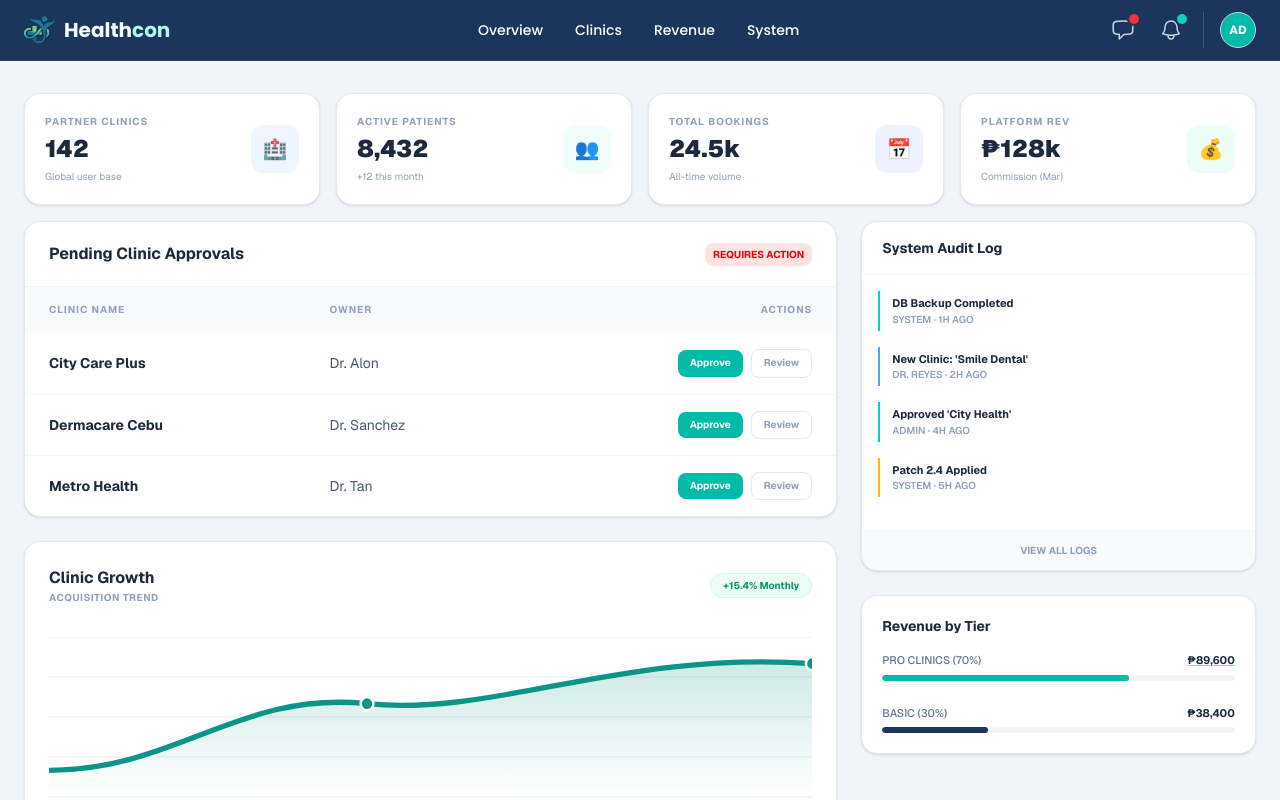
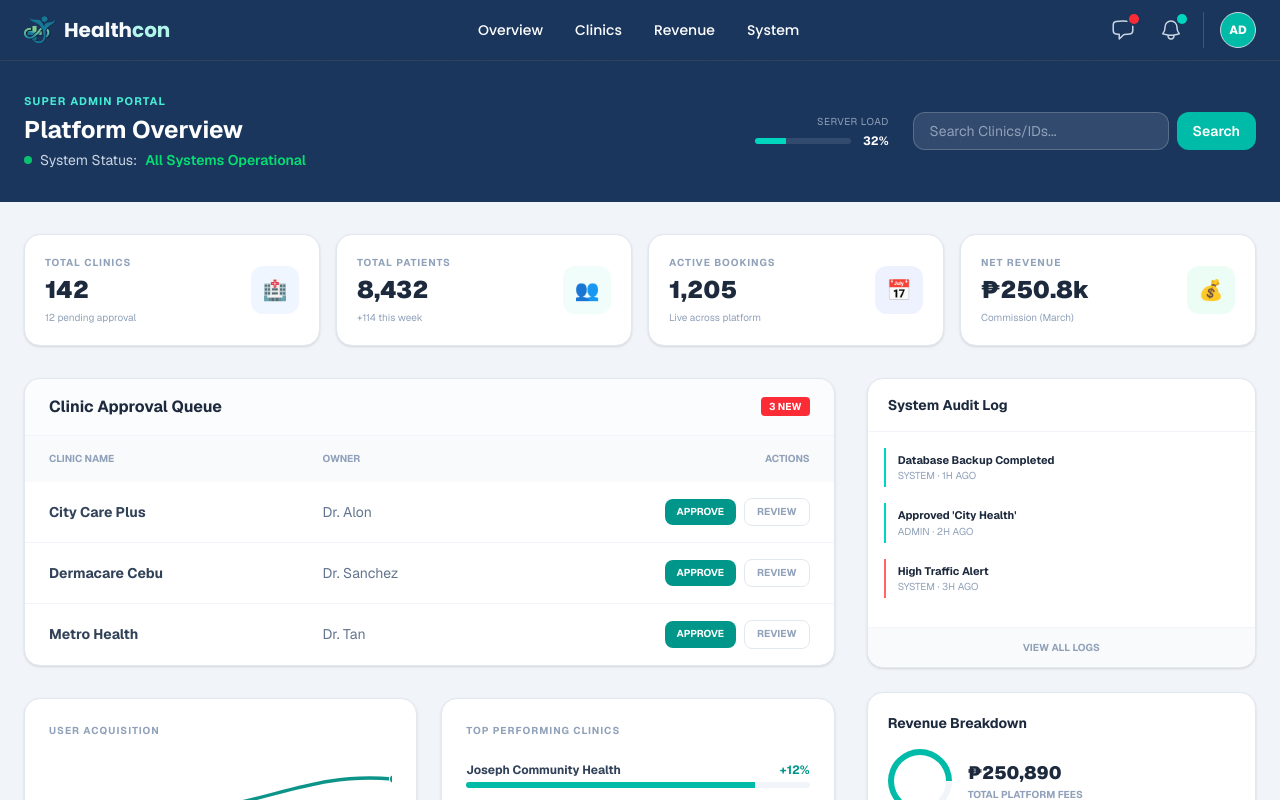
Before and after one commit to Crsrll/healthcon, a Next.js app: page /admin/dashboard in a window 1280 px wide. Shown: the top 800 px of the page. Built offline with nearby package versions, Linux system fonts and the light colour scheme.

Commit message:
tweaked admin dashboard

```diff
--- a/app/(admin)/admin/dashboard/page.js
+++ b/app/(admin)/admin/dashboard/page.js
@@ -12,44 +12,80 @@ export default function PlatformAdminDashboard() {
     { id: 3, name: "Metro Health", owner: "Dr. Tan", city: "Manila", date: "1 day ago" },
   ];
 
+  const topClinics = [
+    { name: "Joseph Community Health", bookings: 420, growth: "+12%", color: "bg-teal-500" },
+    { name: "Iligan Medical Center", bookings: 310, growth: "+8%", color: "bg-blue-500" },
+    { name: "CDO Outpatient Clinic", bookings: 215, growth: "+5%", color: "bg-indigo-500" },
+  ];
+
   return (
     <main className="min-h-screen bg-slate-100 font-sans pb-10">
-      <div className="max-w-7xl mx-auto px-6 py-8 space-y-6">
 
-        {/* TOP KPI CARDS */}
-        <div className="grid grid-cols-1 sm:grid-cols-2 lg:grid-cols-4 gap-4 mb-4">
-          <PulseCard
-            title="Partner Clinics" value="142" subtext="Global user base"
-            icon="🏥" color="text-blue-600" iconBg="bg-blue-50"
-          />
-          <PulseCard
-            title="Active Patients" value="8,432" subtext="+12 this month"
-            icon="👥" color="text-teal-600" iconBg="bg-teal-50"
-          />
-          <PulseCard
-            title="Total Bookings" value="24.5k" subtext="All-time volume"
-            icon="📅" color="text-indigo-600" iconBg="bg-indigo-50"
-          />
-          <PulseCard
-            title="Platform Rev" value="₱128k" subtext="Commission (Mar)"
-            icon="💰" color="text-emerald-600" iconBg="bg-emerald-50"
-          />
+      {/* ── UPGRADED ADMIN HEADER (Matches Clinic Density) ── */}
+      <div className="relative bg-[#1a365d] overflow-hidden">
+        <div className="absolute inset-0 opacity-10" style={{ backgroundImage: "linear-gradient(rgba(255,255,255,0.07) 1px, transparent 1px), linear-gradient(90deg, rgba(255,255,255,0.07) 1px, transparent 1px)", backgroundSize: "32px 32px" }} />
+        <div className="relative max-w-7xl mx-auto px-6 py-8 flex flex-col md:flex-row items-center justify-between gap-6">
+          <div>
+            <p className="text-teal-300 text-[11px] font-bold uppercase tracking-widest mb-1">Super Admin Portal</p>
+            <h1 className="text-white text-2xl font-bold">Platform Overview</h1>
+            <p className="text-slate-300 text-sm mt-1 flex items-center gap-2">
+              <span className="inline-block w-2 h-2 rounded-full bg-green-400 animate-pulse" />
+              System Status: <span className="text-green-400 font-semibold">All Systems Operational</span>
+            </p>
+          </div>
+
+          <div className="flex items-center gap-6">
+            {/* Server Load Monitor */}
+            <div className="hidden lg:block text-right">
+              <p className="text-slate-400 text-[10px] uppercase tracking-wider mb-1">Server Load</p>
+              <div className="flex items-center gap-3">
+                <div className="w-24 h-1.5 bg-white/10 rounded-full overflow-hidden">
+                  <div className="h-full bg-teal-400 w-[32%]" />
+                </div>
+                <span className="text-white font-bold text-xs">32%</span>
+              </div>
+            </div>
+            {/* Global Search */}
+            <div className="flex gap-2">
+              <div className="relative">
+                <input
+                  type="text"
+                  value={search}
+                  onChange={(e) => setSearch(e.target.value)}
+                  placeholder="Search Clinics/IDs..."
+                  className="bg-white/10 border border-white/20 rounded-xl pl-4 pr-4 py-2 text-sm text-white placeholder-slate-400 outline-none focus:bg-white/20 transition-all w-48 lg:w-64"
+                />
+              </div>
+              <button className="bg-teal-500 hover:bg-teal-400 px-4 py-2 rounded-xl text-sm font-semibold text-white transition-all">Search</button>
+            </div>
+          </div>
+        </div>
+      </div>
+
+      <div className="max-w-7xl mx-auto px-6 py-8 space-y-8">
+
+        {/* KPI CARDS */}
+        <div className="grid grid-cols-1 sm:grid-cols-2 lg:grid-cols-4 gap-4">
+          <PulseCard title="Total Clinics" value="142" subtext="12 pending approval" icon="🏥" color="text-blue-600" iconBg="bg-blue-50" />
+          <PulseCard title="Total Patients" value="8,432" subtext="+114 this week" icon="👥" color="text-teal-600" iconBg="bg-teal-50" />
+          <PulseCard title="Active Bookings" value="1,205" subtext="Live across platform" icon="📅" color="text-indigo-600" iconBg="bg-indigo-50" />
+          <PulseCard title="Net Revenue" value="₱250.8k" subtext="Commission (March)" icon="💰" color="text-emerald-600" iconBg="bg-emerald-50" />
         </div>
 
-        <div className="grid grid-cols-1 lg:grid-cols-3 gap-6">
+        <div className="grid grid-cols-1 lg:grid-cols-3 gap-8">
 
-          {/* LEFT COLUMN: Table and Chart (2 Columns Wide) */}
-          <div className="lg:col-span-2 space-y-6">
+          {/* LEFT COLUMN (2/3) */}
+          <div className="lg:col-span-2 space-y-8">
 
-            {/* 1. APPROVAL QUEUE TABLE */}
+            {/* 1. APPROVAL QUEUE */}
             <section className="bg-white rounded-2xl border border-slate-200 shadow-sm overflow-hidden">
-              <div className="px-6 py-5 border-b border-slate-100 flex justify-between items-center">
-                <h2 className="font-bold text-slate-800">Pending Clinic Approvals</h2>
-                <span className="bg-red-100 text-red-600 text-[10px] font-bold px-2 py-1 rounded-lg uppercase">Requires Action</span>
+              <div className="px-6 py-4 border-b border-slate-100 flex justify-between items-center bg-slate-50/50">
+                <h2 className="font-bold text-slate-800">Clinic Approval Queue</h2>
+                <span className="bg-red-500 text-white text-[10px] font-bold px-2 py-0.5 rounded">3 NEW</span>
               </div>
               <div className="overflow-x-auto">
                 <table className="w-full text-left text-sm">
-                  <thead className="bg-slate-50 text-[10px] uppercase font-bold text-slate-400 tracking-widest">
+                  <thead className="bg-slate-50 text-[10px] uppercase font-bold text-slate-400">
                     <tr>
                       <th className="px-6 py-4">Clinic Name</th>
                       <th className="px-6 py-4">Owner</th>
@@ -58,12 +94,12 @@ export default function PlatformAdminDashboard() {
                   </thead>
                   <tbody className="divide-y divide-slate-100">
                     {pendingClinics.map((clinic) => (
-                      <tr key={clinic.id} className="hover:bg-slate-50 transition-colors text-slate-600">
-                        <td className="px-6 py-4 font-bold text-slate-800">{clinic.name}</td>
-                        <td className="px-6 py-4">{clinic.owner}</td>
+                      <tr key={clinic.id} className="hover:bg-slate-50 transition-colors">
+                        <td className="px-6 py-4 font-bold text-slate-700">{clinic.name}</td>
+                        <td className="px-6 py-4 text-slate-500">{clinic.owner}</td>
                         <td className="px-6 py-4 text-right space-x-2">
-                          <button className="text-[10px] font-bold bg-teal-500 text-white px-3 py-1.5 rounded-lg hover:bg-teal-600">Approve</button>
-                          <button className="text-[10px] font-bold bg-white text-slate-400 border border-slate-200 px-3 py-1.5 rounded-lg hover:bg-red-50">Review</button>
+                          <button className="bg-teal-600 text-white px-3 py-1.5 rounded-lg text-[10px] font-bold uppercase hover:bg-teal-700">Approve</button>
+                          <button className="border border-slate-200 text-slate-400 px-3 py-1.5 rounded-lg text-[10px] font-bold uppercase hover:bg-red-50 hover:text-red-500">Review</button>
                         </td>
                       </tr>
                     ))}
@@ -72,79 +108,58 @@ export default function PlatformAdminDashboard() {
               </div>
             </section>
 
-            {/* 2. MANUAL SVG CLINIC GROWTH CHART */}
-            <section className="bg-white p-6 rounded-2xl border border-slate-200 shadow-sm">
-              <div className="flex items-center justify-between mb-8">
-                <div>
-                  <h3 className="text-slate-800 font-bold">Clinic Growth</h3>
-                  <p className="text-[10px] text-slate-400 uppercase font-bold tracking-wider">Acquisition Trend</p>
-                </div>
-                <div className="bg-emerald-50 text-emerald-600 text-[10px] font-bold px-3 py-1 rounded-full border border-emerald-100">
-                  +15.4% Monthly
-                </div>
-              </div>
+            {/* 2. ANALYTICS GRID (New Section to match Clinic richness) */}
+            <div className="grid grid-cols-1 md:grid-cols-2 gap-6">
+               {/* Growth Chart (Your existing SVG) */}
+               <section className="bg-white p-6 rounded-2xl border border-slate-200 shadow-sm">
+                  <h3 className="text-slate-400 text-[10px] font-bold uppercase tracking-widest mb-6">User Acquisition</h3>
+                  <div className="relative h-32 w-full">
+                    <svg className="w-full h-full" viewBox="0 0 600 150" preserveAspectRatio="none">
+                      <path d="M0,100 C100,100 150,40 250,50 C350,60 450,10 600,20" fill="none" stroke="#0d9488" strokeWidth="4" strokeLinecap="round" />
+                      <circle cx="600" cy="20" r="5" fill="#0d9488" stroke="#fff" strokeWidth="2" />
+                    </svg>
+                    <div className="flex justify-between mt-4 text-[10px] font-bold text-slate-400 uppercase">
+                      <span>Jan</span><span>Feb</span><span className="text-teal-600 font-black">March</span>
+                    </div>
+                  </div>
+               </section>
 
-              {/* The "Unstretched" SVG Container */}
-              <div className="relative w-full h-50">
-                <svg className="w-full h-full" viewBox="0 0 600 150" preserveAspectRatio="none">
-                  {/* Background Grid Lines */}
-                  {[0, 30, 60, 90, 120].map((y) => (
-                    <line key={y} x1="0" y1={y} x2="600" y2={y} stroke="#f1f5f9" strokeWidth="1.5" />
-                  ))}
-
-                  {/* Gradient Definition */}
-                  <defs>
-                    <linearGradient id="chartGradient" x1="0" y1="0" x2="0" y2="1">
-                      <stop offset="0%" stopColor="#0d9488" stopOpacity="0.2" />
-                      <stop offset="100%" stopColor="#0d9488" stopOpacity="0" />
-                    </linearGradient>
-                  </defs>
-
-                  {/* The Fill Area (Bottom Shadow) */}
-                  <path
-                    d="M0,100 C100,100 150,40 250,50 C350,60 450,10 600,20 L600,120 L0,120 Z"
-                    fill="url(#chartGradient)"
-                  />
-
-                  {/* The Smooth Wavy Line */}
-                  <path
-                    d="M0,100 C100,100 150,40 250,50 C350,60 450,10 600,20"
-                    fill="none"
-                    stroke="#0d9488"
-                    strokeWidth="4"
-                    strokeLinecap="round"
-                  />
-
-                  {/* Data Points (Dots) */}
-                  <circle cx="250" cy="50" r="5" fill="#0d9488" stroke="#fff" strokeWidth="2" />
-                  <circle cx="600" cy="20" r="5" fill="#0d9488" stroke="#fff" strokeWidth="2" />
-                </svg>
-
-                {/* Labels outside SVG to keep them crisp */}
-                <div className="flex justify-between mt-4 text-[10px] font-bold text-slate-400 uppercase px-1">
-                  <span>Jan</span>
-                  <span>Feb</span>
-                  <span className="text-teal-600 font-black">March (Today)</span>
-                </div>
-              </div>
-            </section>
+               {/* Top Performing Clinics (New Content) */}
+               <section className="bg-white p-6 rounded-2xl border border-slate-200 shadow-sm">
+                  <h3 className="text-slate-400 text-[10px] font-bold uppercase tracking-widest mb-6">Top Performing Clinics</h3>
+                  <div className="space-y-4">
+                    {topClinics.map((clinic) => (
+                      <div key={clinic.name}>
+                        <div className="flex justify-between text-xs mb-1">
+                          <span className="font-bold text-slate-700">{clinic.name}</span>
+                          <span className="text-teal-600 font-bold">{clinic.growth}</span>
+                        </div>
+                        <div className="w-full h-1.5 bg-slate-100 rounded-full overflow-hidden">
+                          <div className={`${clinic.color} h-full`} style={{ width: `${(clinic.bookings / 500) * 100}%` }} />
+                        </div>
+                      </div>
+                    ))}
+                  </div>
+               </section>
+            </div>
           </div>
 
-          {/* RIGHT COLUMN: Sidebar (1 Column Wide) */}
+          {/* RIGHT COLUMN (1/3) */}
           <aside className="space-y-6">
-            <section className="bg-white rounded-2xl border border-slate-200 shadow-sm h-[350px] flex flex-col overflow-hidden">
+
+            {/* Audit Log */}
+            <section className="bg-white rounded-2xl border border-slate-200 shadow-sm h-[290px] flex flex-col overflow-hidden">
               <div className="px-5 py-4 border-b border-slate-100 font-bold text-slate-800 text-sm">System Audit Log</div>
               <div className="p-4 space-y-4 overflow-y-auto flex-1 no-scrollbar">
                 {[
-                  { user: "System", action: "DB Backup Completed", time: "1h ago", color: "border-teal-400" },
-                  { user: "Dr. Reyes", action: "New Clinic: 'Smile Dental'", time: "2h ago", color: "border-blue-400" },
-                  { user: "Admin", action: "Approved 'City Health'", time: "4h ago", color: "border-teal-400" },
-                  { user: "System", action: "Patch 2.4 Applied", time: "5h ago", color: "border-amber-400" },
+                  { user: "System", action: "Database Backup Completed", time: "1h ago", color: "border-teal-400" },
+                  { user: "Admin", action: "Approved 'City Health'", time: "2h ago", color: "border-teal-400" },
+                  { user: "System", action: "High Traffic Alert", time: "3h ago", color: "border-red-400" },
                 ].map((log, i) => (
-                  <div key={i} className={`flex gap-3 items-start border-l-2 ${log.color} pl-3 py-1 transition-colors hover:bg-slate-50`}>
+                  <div key={i} className={`flex gap-3 items-start border-l-2 ${log.color} pl-3 py-1`}>
                     <div>
                       <p className="text-[11px] text-slate-800 font-bold">{log.action}</p>
-                      <p className="text-[10px] text-slate-400 uppercase font-semibold">{log.user} · {log.time}</p>
+                      <p className="text-[10px] text-slate-400 uppercase">{log.user} · {log.time}</p>
                     </div>
                   </div>
                 ))}
@@ -154,27 +169,15 @@ export default function PlatformAdminDashboard() {
               </button>
             </section>
 
+            {/* Revenue Widget */}
             <section className="bg-white rounded-2xl border border-slate-200 shadow-sm p-5">
-              <h3 className="font-bold text-slate-800 text-sm mb-4">Revenue by Tier</h3>
-              <div className="space-y-4">
-                <div className="space-y-1.5">
-                  <div className="flex justify-between items-center text-[11px]">
-                    <span className="text-slate-500 font-medium uppercase">Pro Clinics (70%)</span>
-                    <span className="font-bold text-slate-800 underline decoration-teal-300">₱89,600</span>
-                  </div>
-                  <div className="w-full h-1.5 bg-slate-100 rounded-full overflow-hidden">
-                    <div className="w-[70%] h-full bg-teal-500 rounded-full" />
-                  </div>
-                </div>
-                <div className="space-y-1.5 pt-2">
-                  <div className="flex justify-between items-center text-[11px]">
-                    <span className="text-slate-500 font-medium uppercase">Basic (30%)</span>
-                    <span className="font-bold text-slate-800">₱38,400</span>
-                  </div>
-                  <div className="w-full h-1.5 bg-slate-100 rounded-full overflow-hidden">
-                    <div className="w-[30%] h-full bg-[#1a365d] rounded-full" />
-                  </div>
-                </div>
+              <h3 className="font-bold text-slate-800 text-sm mb-4">Revenue Breakdown</h3>
+              <div className="flex items-center gap-4">
+                 <div className="w-16 h-16 rounded-full border-[6px] border-teal-500 border-r-slate-100 rotate-45" />
+                 <div>
+                    <p className="text-lg font-black text-slate-800">₱250,890</p>
+                    <p className="text-[10px] text-slate-400 uppercase font-bold">Total Platform Fees</p>
+                 </div>
               </div>
             </section>
           </aside>
```
